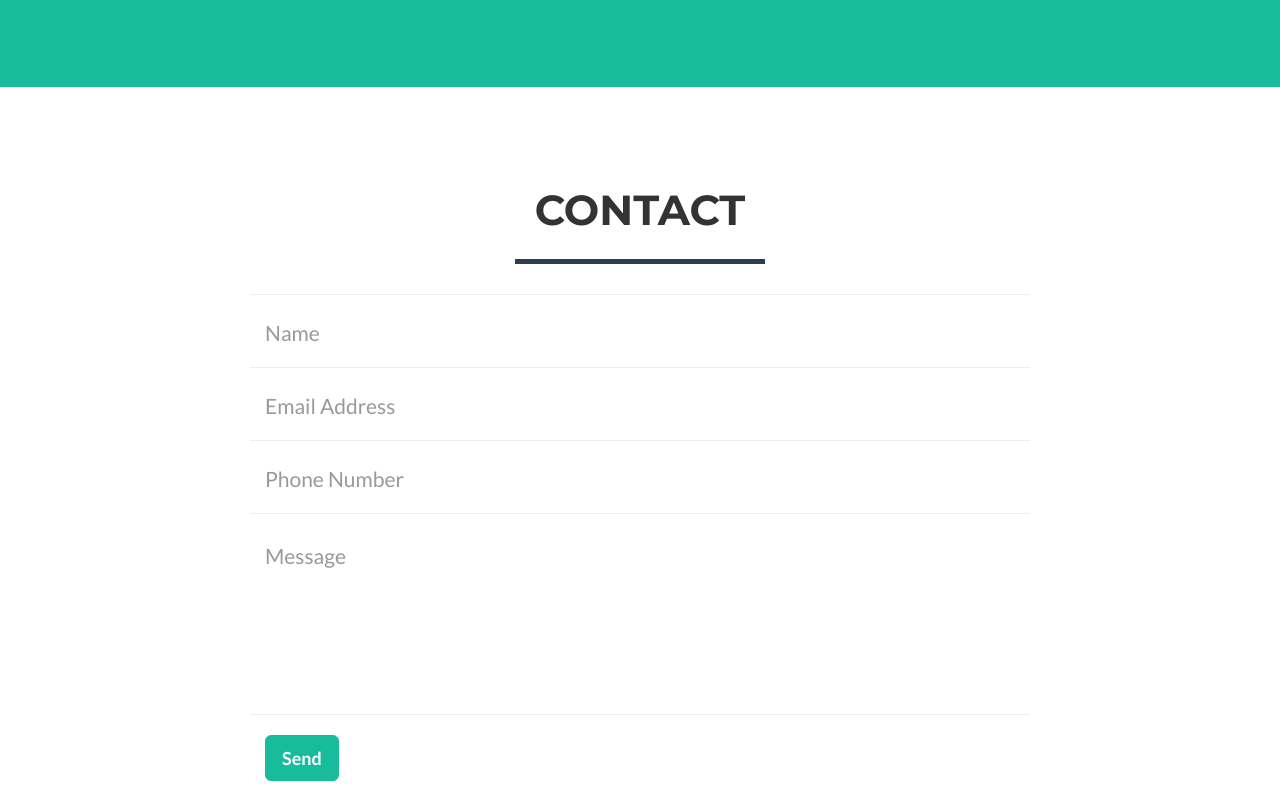
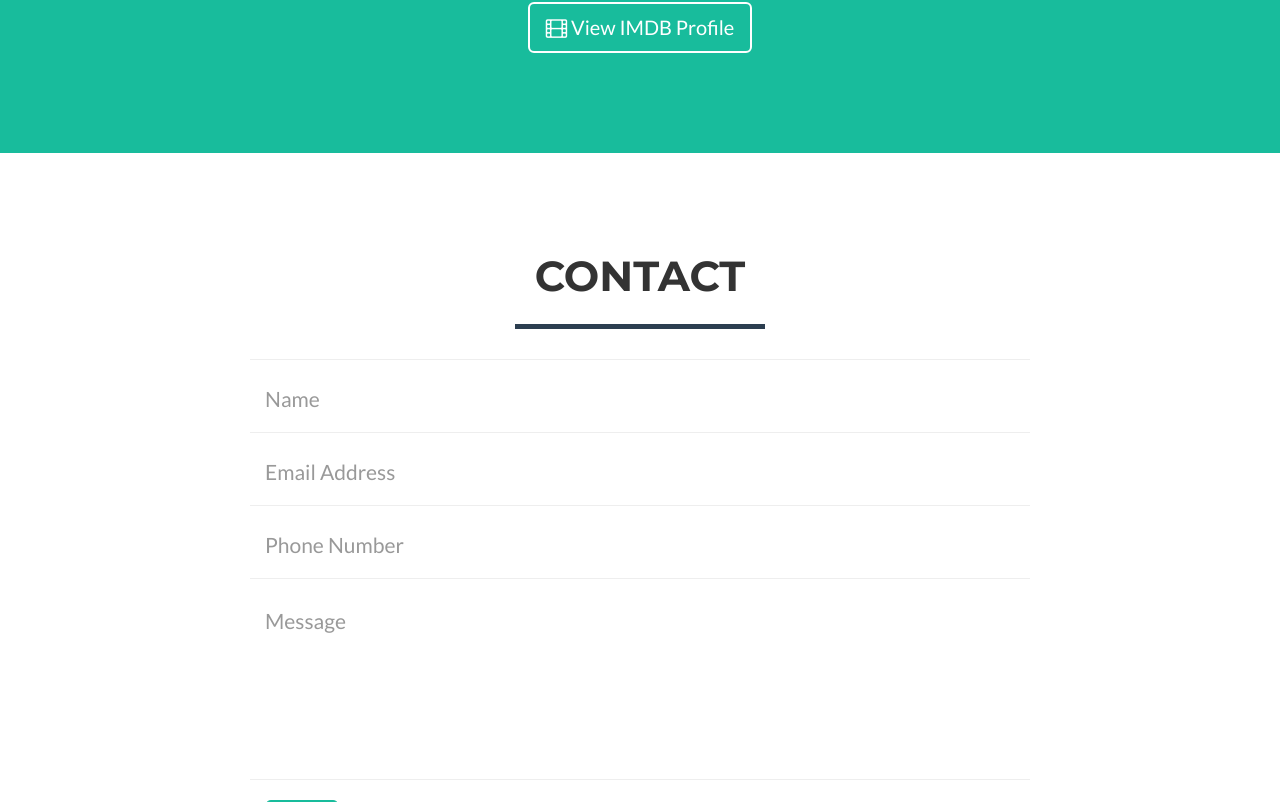
Before and after one commit to jkaleko/jkaleko.github.io, a website: page index.html in a window 1280 px wide. Shown: the part 2153-2955 px from the top of the page. Drawn offline with nearby package versions, Linux system fonts and the light colour scheme.

Commit message:
Update index.html

```diff
--- a/index.html
+++ b/index.html
@@ -176,6 +176,10 @@
                 <div class="col-lg-8 col-lg-offset-2 text-center">
                     <a href="https://www.linkedin.com/in/jasonkaleko" target="_blank" class="btn btn-lg btn-outline">
                         <i class="fa fa-linkedin-square" aria-hidden="true"></i> View Resume on LinkedIn
+                    </a>
+                    <br>
+                    <a href="http://www.imdb.com/name/nm3301432/?ref_=fn_al_nm_1" target="_blank" class="btn btn-lg btn-outline">
+                        <i class="fa fa-film" aria-hidden="true"></i> View IMDB Profile
                     </a>
                 </div>
             </div>
```
